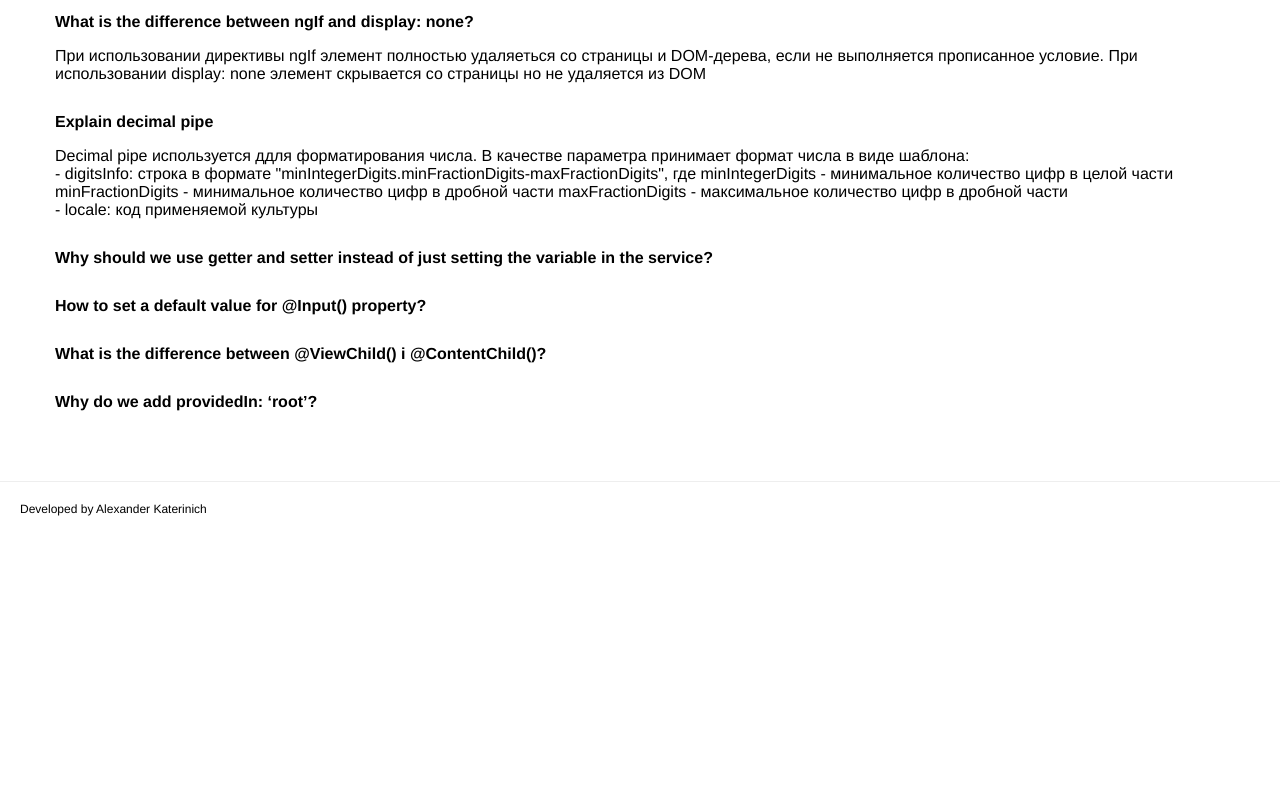
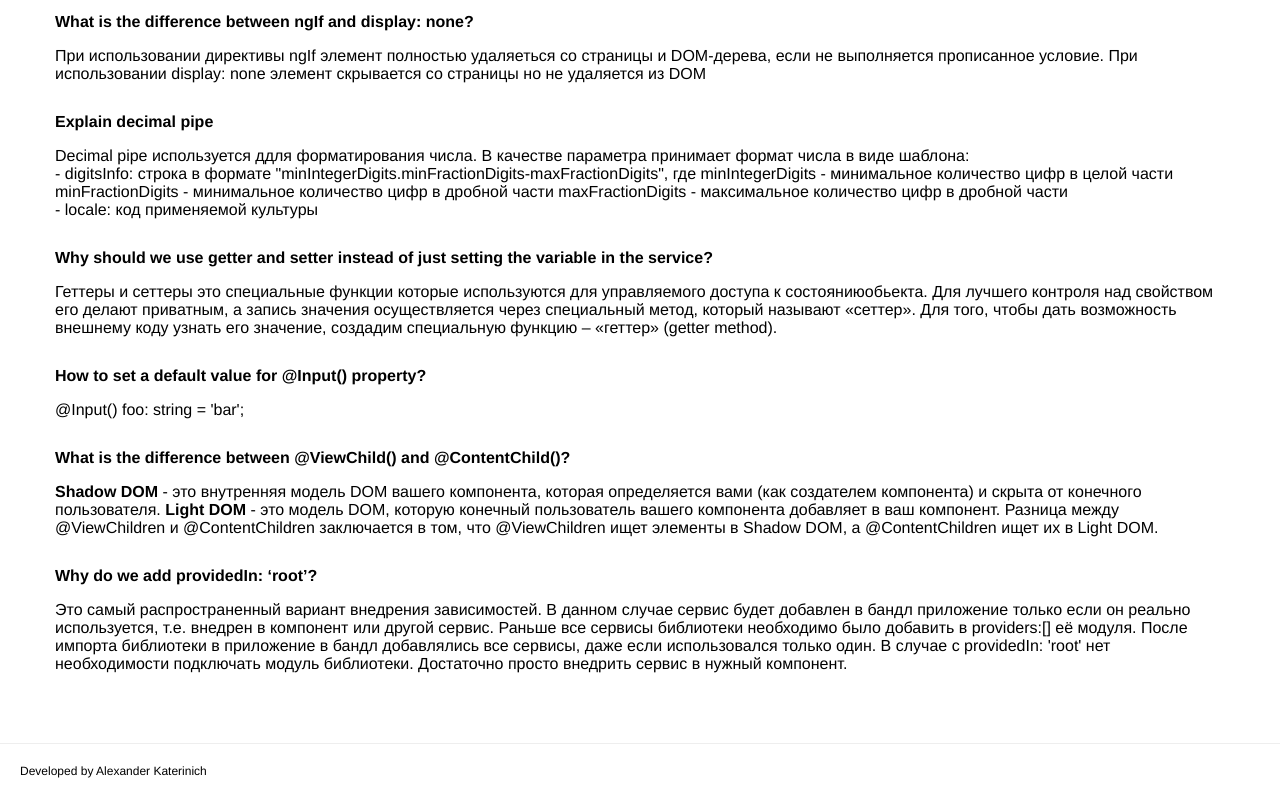
Before and after one commit to Pan1k/itea-angular, an Angular app: page /faq in a window 1280 px wide. Shown: the part 1742-2542 px from the top of the page. Before the commit the page ends 2280 px from the top, so only its background shows below. Built offline with nearby package versions, Linux system fonts and the light colour scheme.

Commit message:
Added answers on questions.

```diff
--- a/src/app/pages/faq/faq.constants.ts
+++ b/src/app/pages/faq/faq.constants.ts
@@ -128,22 +128,33 @@ export const CONSTANTS = {
     {
       lesson: 4,
       question: 'Why should we use getter and setter instead of just setting the variable in the service?',
-      answer: ''
+      answer: 'Геттеры и сеттеры это специальные функции которые используются для управляемого доступа к состоянию' +
+        'обьекта. Для лучшего контроля над свойством его делают приватным, а запись значения осуществляется через ' +
+        'специальный метод, который называют «сеттер». Для того, чтобы дать возможность внешнему коду узнать его ' +
+        'значение, создадим специальную функцию – «геттер» (getter method).'
     },
     {
       lesson: 4,
       question: 'How to set a default value for @Input() property?',
-      answer: ''
+      answer: '@Input() foo: string = \'bar\';'
     },
     {
       lesson: 4,
-      question: 'What is the difference between @ViewChild() і @ContentChild()?',
-      answer: ''
+      question: 'What is the difference between @ViewChild() and @ContentChild()?',
+      answer: '<b>Shadow DOM</b> - это внутренняя модель DOM вашего компонента, которая определяется вами (как ' +
+        'создателем компонента) и скрыта от конечного пользователя.\n' +
+        '<b>Light DOM</b> - это модель DOM, которую конечный пользователь вашего компонента добавляет в ваш компонент.\n' +
+        'Разница между @ViewChildren и @ContentChildren заключается в том, что @ViewChildren ищет элементы в ' +
+        'Shadow DOM, а @ContentChildren ищет их в Light DOM.'
     },
     {
       lesson: 4,
       question: 'Why do we add providedIn: ‘root’?',
-      answer: ''
+      answer: 'Это самый распространенный вариант внедрения зависимостей. В данном случае сервис будет добавлен в бандл ' +
+        'приложение только если он реально используется, т.е. внедрен в компонент или другой сервис. Раньше все сервисы ' +
+        'библиотеки необходимо было добавить в providers:[] её модуля. После импорта библиотеки в приложение в бандл ' +
+        'добавлялись все сервисы, даже если использовался только один. В случае с providedIn: \'root\' нет ' +
+        'необходимости подключать модуль библиотеки. Достаточно просто внедрить сервис в нужный компонент.'
     }
   ]
 }
```
